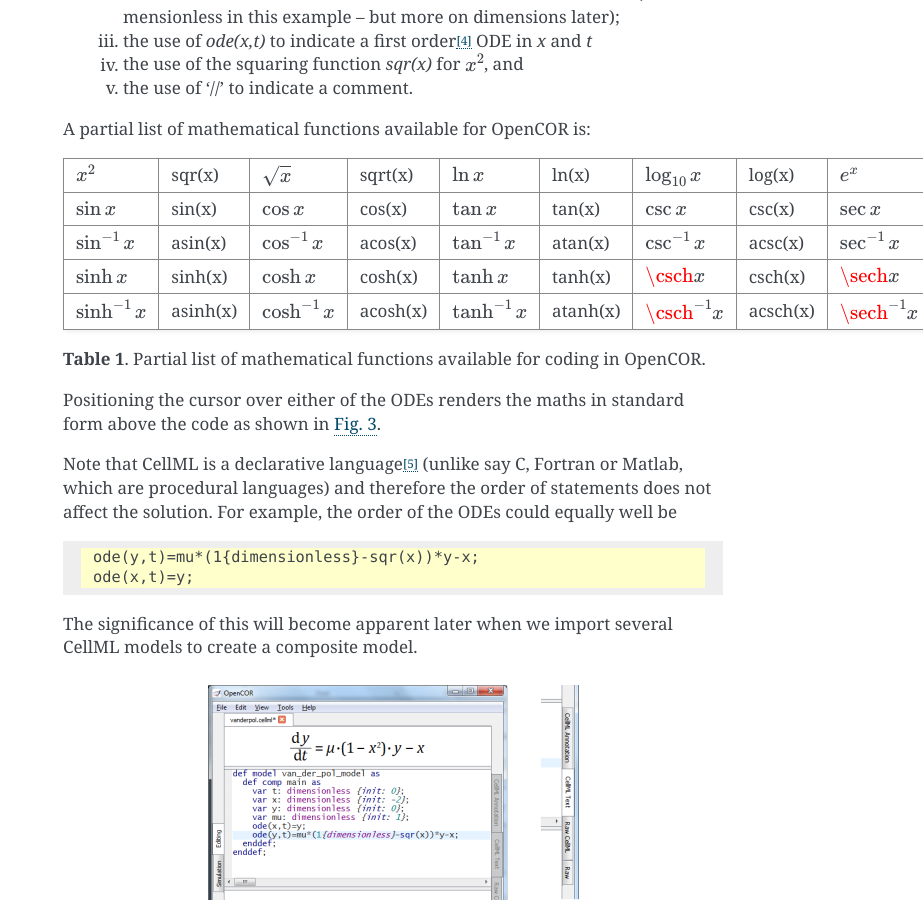
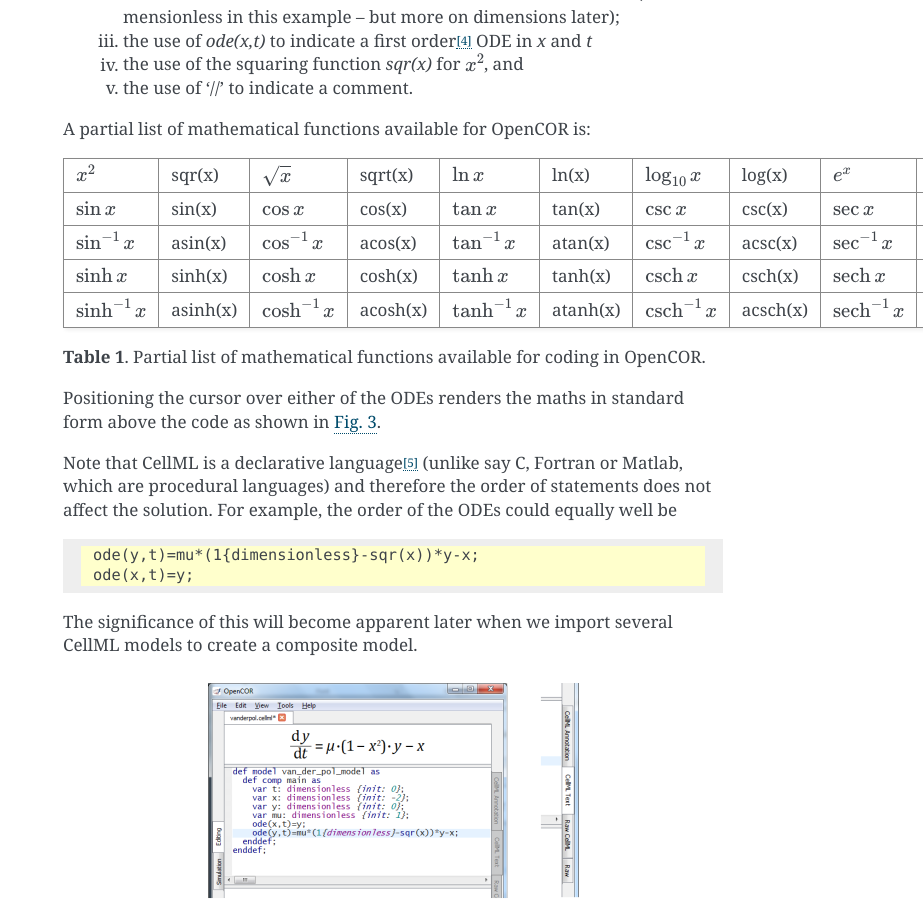
Before and after one commit to ABI-Tutorials/CellML-OpenCOR-PMR, a Sphinx documentation site: the page built from source/create_and_first_run.rst, in a window 1280 px wide and 900 px high, scrolled down 1031 px. Shown: the whole window, without its empty margins (357-1280 px from the left). Built offline with Sphinx 7.4.7, drawn with Linux system fonts in a browser that asks for light colours.

Commit message:
Put back Andre's operator definition.

```diff
--- a/source/create_and_first_run.rst
+++ b/source/create_and_first_run.rst
@@ -60,17 +60,17 @@ Things to note\ [#]_ are:
 
 A partial list of mathematical functions available for OpenCOR is:
 
-+----------------------+----------+----------------------+----------+----------------------+----------+----------------------+----------+---------------------+----------+----------------------+----------+
-| :math:`x^{2}`        | sqr(x)   | :math:`\sqrt{x}`     | sqrt(x)  | :math:`\ln x`        | ln(x)    | :math:`\log_{10}x`   | log(x)   | :math:`e^{x}`       | exp(x)   | :math:`x^{a}`        | pow(x,a) |
-+----------------------+----------+----------------------+----------+----------------------+----------+----------------------+----------+---------------------+----------+----------------------+----------+
-| :math:`\sin x`       | sin(x)   | :math:`\cos x`       | cos(x)   | :math:`\tan x`       | tan(x)   | :math:`\csc x`       | csc(x)   | :math:`\sec x`      | sec(x)   | :math:`\cot x`       | cot(x)   |
-+----------------------+----------+----------------------+----------+----------------------+----------+----------------------+----------+---------------------+----------+----------------------+----------+
-| :math:`\sin^{-1}x`   | asin(x)  | :math:`\cos^{-1} x`  | acos(x)  | :math:`\tan^{-1} x`  | atan(x)  | :math:`\csc^{-1} x`  | acsc(x)  | :math:`\sec^{-1} x` | asec(x)  | :math:`\cot^{-1}x`   | acot(x)  |
-+----------------------+----------+----------------------+----------+----------------------+----------+----------------------+----------+---------------------+----------+----------------------+----------+
-| :math:`\sinh x`      | sinh(x)  | :math:`\cosh x`      | cosh(x)  | :math:`\tanh x`      | tanh(x)  | :math:`\csch x`      | csch(x)  | :math:`\sech x`     | sech(x)  | :math:`\coth x`      | coth(x)  |
-+----------------------+----------+----------------------+----------+----------------------+----------+----------------------+----------+---------------------+----------+----------------------+----------+
-| :math:`\sinh^{-1} x` | asinh(x) | :math:`\cosh^{-1} x` | acosh(x) | :math:`\tanh^{-1} x` | atanh(x) | :math:`\csch^{-1} x` | acsch(x) | :math:`\sech^{-1}x` | asech(x) | :math:`\coth^{-1} x` | acoth(x) |
-+----------------------+----------+----------------------+----------+----------------------+----------+----------------------+----------+---------------------+----------+----------------------+----------+
++----------------------+----------+----------------------+----------+----------------------+----------+------------------------------------+----------+-----------------------------------+----------+----------------------+----------+
+| :math:`x^{2}`        | sqr(x)   | :math:`\sqrt{x}`     | sqrt(x)  | :math:`\ln x`        | ln(x)    | :math:`\log_{10}x`                 | log(x)   | :math:`e^{x}`                     | exp(x)   | :math:`x^{a}`        | pow(x,a) |
++----------------------+----------+----------------------+----------+----------------------+----------+------------------------------------+----------+-----------------------------------+----------+----------------------+----------+
+| :math:`\sin x`       | sin(x)   | :math:`\cos x`       | cos(x)   | :math:`\tan x`       | tan(x)   | :math:`\csc x`                     | csc(x)   | :math:`\sec x`                    | sec(x)   | :math:`\cot x`       | cot(x)   |
++----------------------+----------+----------------------+----------+----------------------+----------+------------------------------------+----------+-----------------------------------+----------+----------------------+----------+
+| :math:`\sin^{-1}x`   | asin(x)  | :math:`\cos^{-1} x`  | acos(x)  | :math:`\tan^{-1} x`  | atan(x)  | :math:`\csc^{-1} x`                | acsc(x)  | :math:`\sec^{-1} x`               | asec(x)  | :math:`\cot^{-1}x`   | acot(x)  |
++----------------------+----------+----------------------+----------+----------------------+----------+------------------------------------+----------+-----------------------------------+----------+----------------------+----------+
+| :math:`\sinh x`      | sinh(x)  | :math:`\cosh x`      | cosh(x)  | :math:`\tanh x`      | tanh(x)  | :math:`\operatorname{csch} x`      | csch(x)  | :math:`\operatorname{sech} x`     | sech(x)  | :math:`\coth x`      | coth(x)  |
++----------------------+----------+----------------------+----------+----------------------+----------+------------------------------------+----------+-----------------------------------+----------+----------------------+----------+
+| :math:`\sinh^{-1} x` | asinh(x) | :math:`\cosh^{-1} x` | acosh(x) | :math:`\tanh^{-1} x` | atanh(x) | :math:`\operatorname{csch}^{-1} x` | acsch(x) | :math:`\operatorname{sech}^{-1}x` | asech(x) | :math:`\coth^{-1} x` | acoth(x) |
++----------------------+----------+----------------------+----------+----------------------+----------+------------------------------------+----------+-----------------------------------+----------+----------------------+----------+
 
 **Table 1**. Partial list of mathematical functions available for coding in
 OpenCOR.
```
